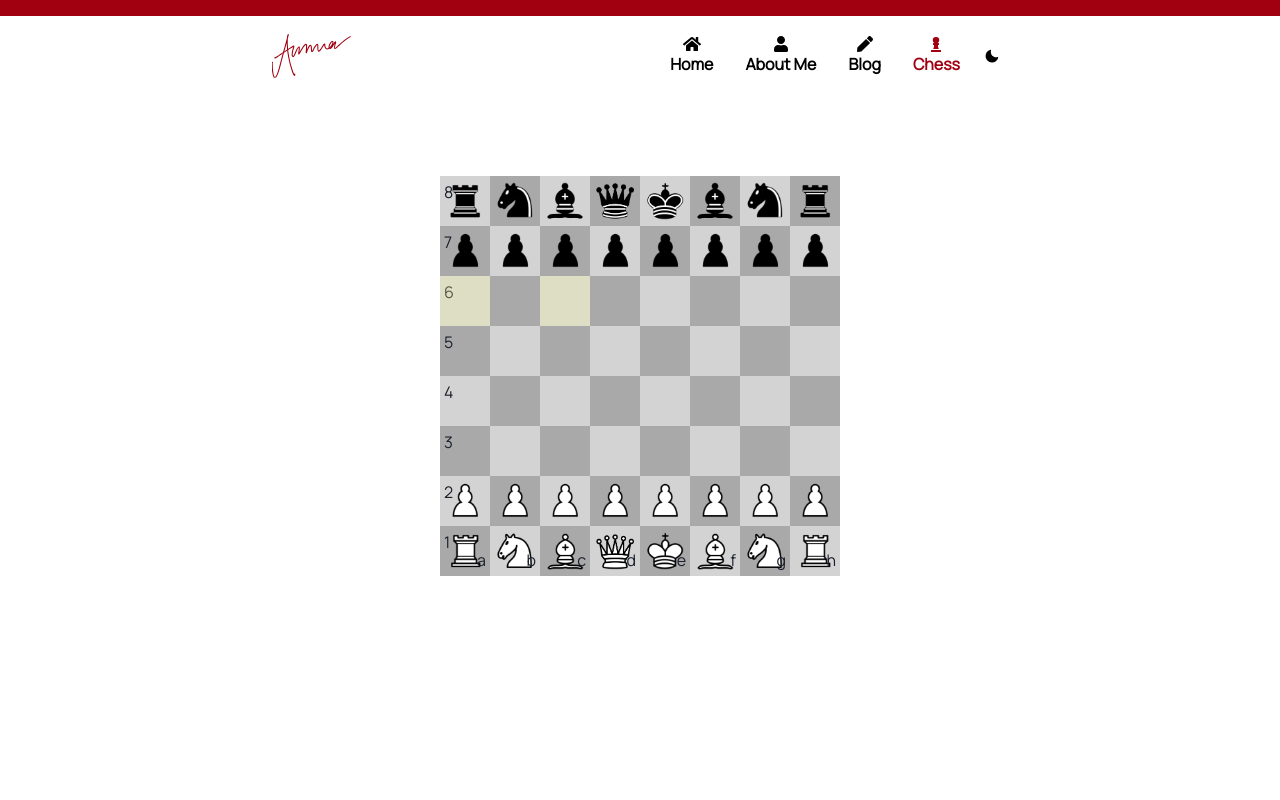
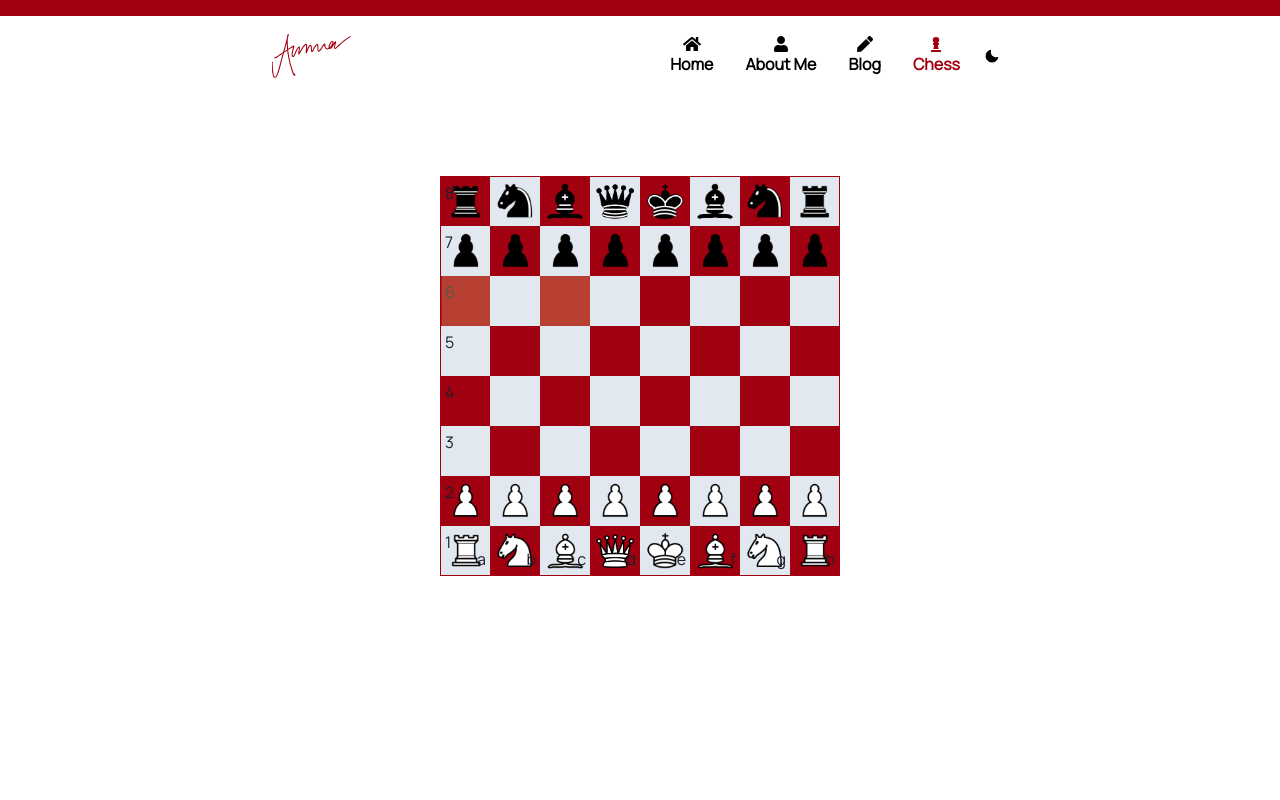
Before and after one commit to ammar-ahmed22/ammarahmedca, a React (Create React App) app in the folder client/: page /chess in a window 1280 px wide. Both pictures are taken after a click on the element 515 px from the left and 201 px from the top of the page. Shown: the top 800 px of the page. Built offline with nearby package versions, Linux system fonts and the light colour scheme.

Commit message:
AA-8 Board and Square converted to Chakra components + square colors match theme + added borders on squares

```diff
--- a/client/src/components/Chess/Board.js
+++ b/client/src/components/Chess/Board.js
@@ -1,5 +1,6 @@
 import React, { useEffect, useState } from "react";
 import Square from "./Square";
+import { Box } from "@chakra-ui/react"
 
 const Board = ({ size, fen, setFen }) => {
   const styles = {
@@ -87,12 +88,13 @@ const Board = ({ size, fen, setFen }) => {
   }, [fen]);
 
   return (
-    <div id="board" style={styles.board}>
+    <Box id="board" {...styles.board} >
       {boardLayout.length > 0 &&
         boardLayout.map((rank, rankNum) => {
           return (
-            <div style={styles.rankContainer} key={`rank-${rankNum}`}>
+            <Box {...styles.rankContainer} key={`rank-${rankNum}`}>
               {rank.map((pieceID, fileNum) => {
+                // No piece is clicked
                 if (Object.keys(pieceClicked).length === 0){
                     return (
                         <Square
@@ -105,11 +107,12 @@ const Board = ({ size, fen, setFen }) => {
                           setBoardLayout={setBoardLayout}
                           pieceClicked={pieceClicked}
                           setPieceClicked={setPieceClicked}
-                          showMoveIdentifier={false}
+                          showMoveIdentifier={false} // don't show move identifier
                           key={`${rankNum}-${fileNum}`}
                         />
                       );
                 }else{
+                    // check if the current square is a valid move of the clicked piece
                     let valid = false;
                     pieceClicked.validMoves.forEach( move => {
                         if (move.rank === rankNum && move.file === fileNum){
@@ -128,17 +131,17 @@ const Board = ({ size, fen, setFen }) => {
                           setBoardLayout={setBoardLayout}
                           pieceClicked={pieceClicked}
                           setPieceClicked={setPieceClicked}
-                          showMoveIdentifier={valid}
+                          showMoveIdentifier={valid} // show move identifier accordingly
                           key={`${rankNum}-${fileNum}`}
                         />
                     )
                 }
 
               })}
-            </div>
+            </Box>
           );
         })}
-    </div>
+    </Box>
   );
 };
 
--- a/client/src/components/Chess/Square.js
+++ b/client/src/components/Chess/Square.js
@@ -1,5 +1,6 @@
 import React, { useEffect, useState } from 'react';
 import Piece from './Piece';
+import { Text, Box, useColorModeValue } from "@chakra-ui/react"
 
 const SquareIdentifier = ({ type, identifier }) => {
     const styles = {
@@ -21,10 +22,10 @@ const SquareIdentifier = ({ type, identifier }) => {
 
     switch (type) {
         case "file":
-            return <p style={{...styles.file, ...styles.shared}}>{identifier}</p>
+            return <Text {...styles.file} {...styles.shared} >{identifier}</Text>
             break;
         case "rank":
-            return <p style={{...styles.rank, ...styles.shared}}>{identifier}</p>
+            return <Text {...styles.rank} {...styles.shared} >{identifier}</Text>
             break
         default:
             break;
@@ -42,29 +43,35 @@ const MoveIdentifier = () => {
             transform: "translate(-50%, -50%)",
             height: '100%',
             width: '100%',
-            backgroundColor: "rgba(255, 255, 153, .25)",
+            bg: "rgba(255, 255, 153, .25)",
             zIndex: 1000
         }
     }
 
     return (
-        <div style={styles.main}>
-
-        </div>
+        <Box {...styles.main} />
     )
 }
 
 const Square = ({ rank, file, size, pieceID, boardLayout, setBoardLayout, boardIndices, pieceClicked, setPieceClicked, showMoveIdentifier }) => {
 
+    const primary = useColorModeValue("primaryLight", "primaryDark");
+
+
     const styles = {
         square: {
-            backgroundColor: (boardIndices.rank + boardIndices.file ) % 2 === 0 ? "lightgray" : "darkgray",
+            bg: (boardIndices.rank + boardIndices.file ) % 2 === 0 ? primary : "gray.200",
             width: size,
             height: size,
             position: "relative",
             display: "flex",
             justifyContent: "center",
             alignItems: "center",
+            borderLeft: boardIndices.file === 0 ? "solid 1px" : "",
+            borderRight: boardIndices.file === 7 ? "solid 1px" : "",
+            borderTop: boardIndices.rank === 0 ? "solid 1px" : "",
+            borderBottom: boardIndices.rank === 7 ? "solid 1px" : "",
+            borderColor: primary
         }
     }
 
@@ -187,7 +194,7 @@ const Square = ({ rank, file, size, pieceID, boardLayout, setBoardLayout, boardI
     }
 
     return (
-        <div className='square' style={styles.square} onDragOver={handleDragOver} onDrop={handleDrop} onClick={handleClick}>
+        <Box className='square' {...styles.square} onDragOver={handleDragOver} onDrop={handleDrop} onClick={handleClick}>
             {
                 boardIndices.file === 0 && <SquareIdentifier type="rank" identifier={rank}/>
             }
@@ -198,7 +205,7 @@ const Square = ({ rank, file, size, pieceID, boardLayout, setBoardLayout, boardI
                 showMoveIdentifier && <MoveIdentifier />
             }
             {Object.keys(pieceParams).length > 0 && <Piece color={pieceParams.color} piece={pieceParams.piece} setPieceClicked={setPieceClicked} boardLayout={boardLayout} setBoardLayout={setBoardLayout} rank={rank} file={file} boardIndices={boardIndices}/>}
-        </div>
+        </Box>
     );
 }
 
```
